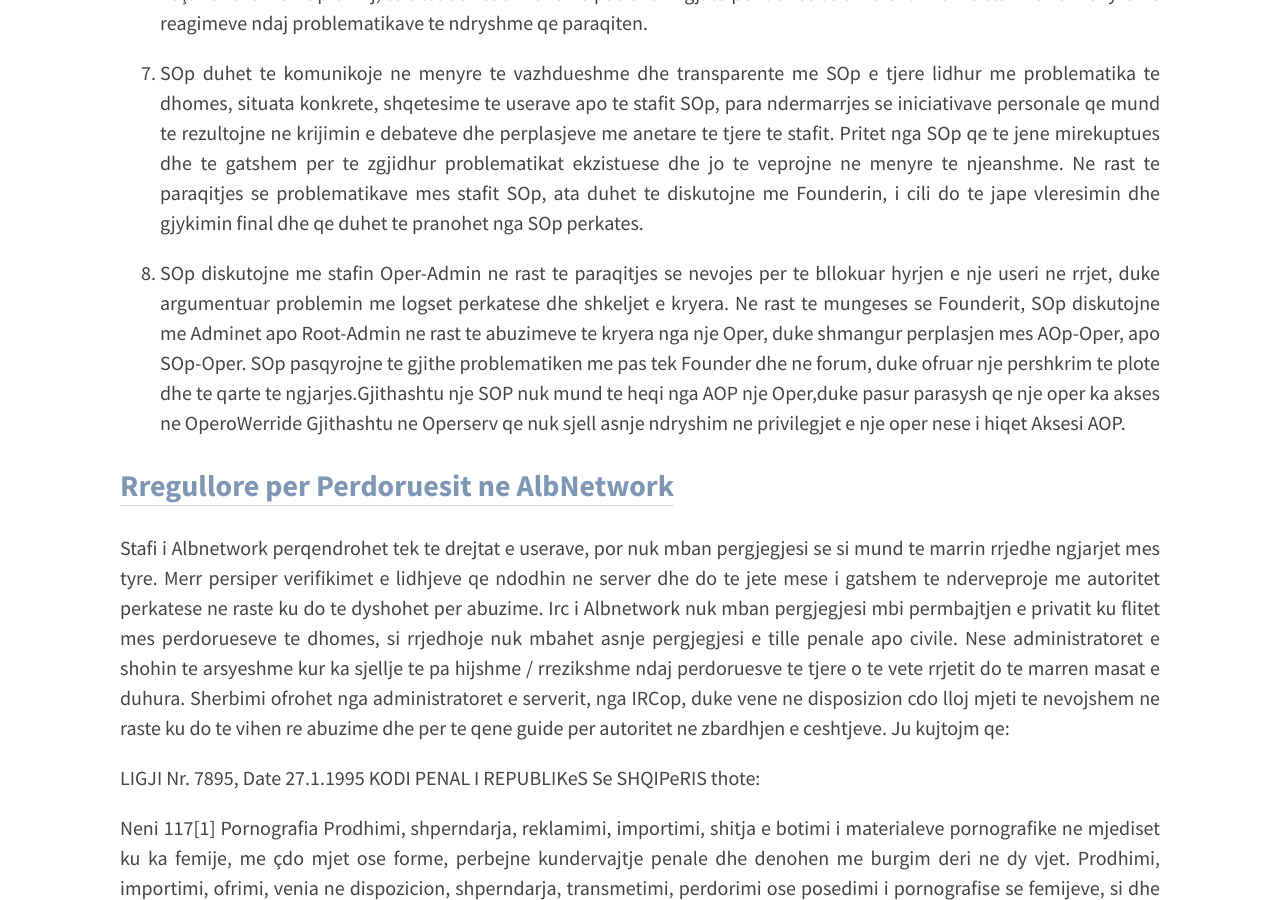
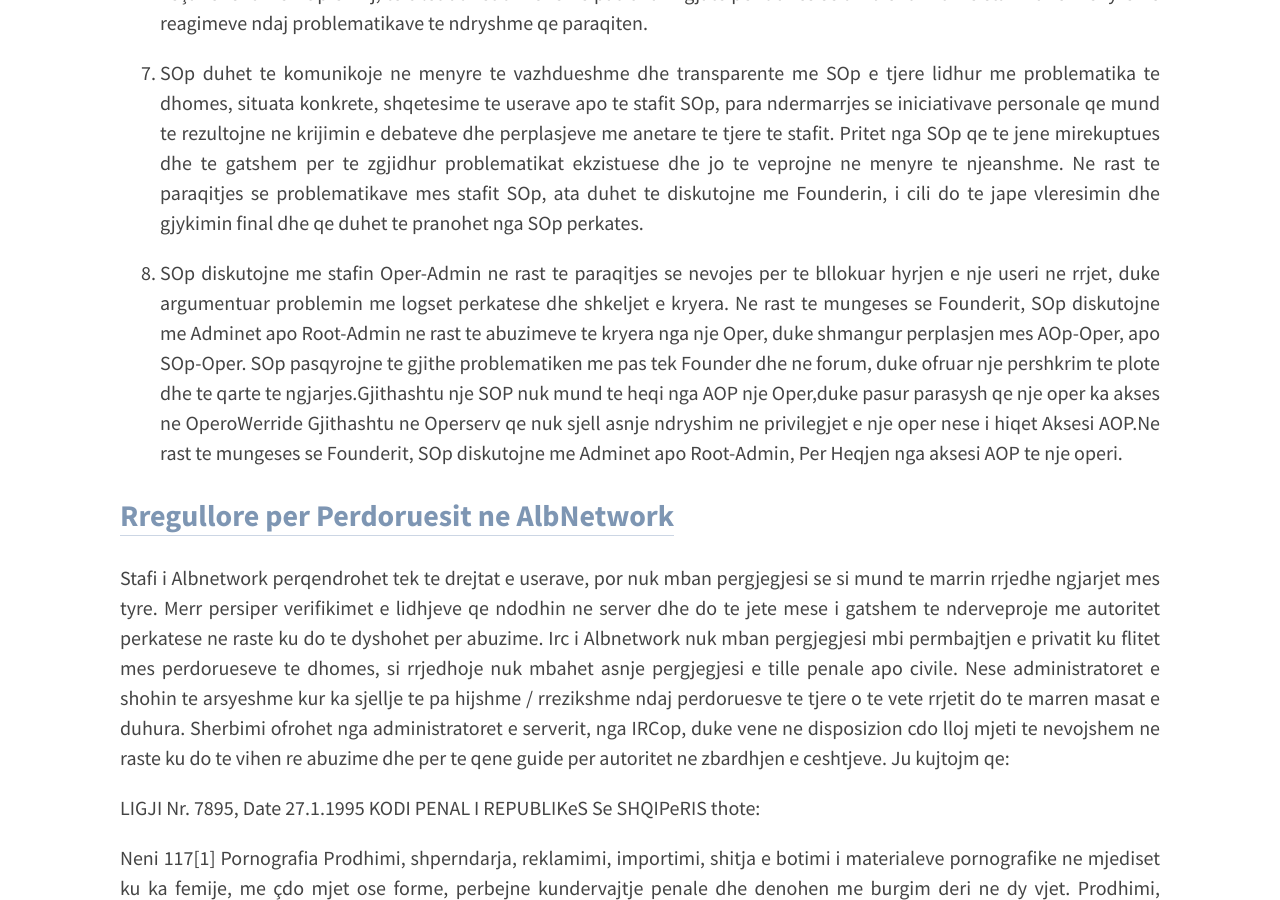
Before and after one commit to AlbnetworkOrg/albnetworkorg.github.io, a Jekyll site: the page built from rregullorja.md, in a window 1280 px wide and 900 px high, scrolled down 5076 px. Built offline with Jekyll 4.4.1, drawn with Linux system fonts in a browser that asks for light colours.

Commit message:
Update rregullorja.md

```diff
--- a/rregullorja.md
+++ b/rregullorja.md
@@ -116,7 +116,7 @@
 
 7. SOp duhet te komunikoje ne menyre te vazhdueshme dhe transparente me SOp e tjere lidhur me problematika te dhomes, situata konkrete, shqetesime te userave apo te stafit SOp, para ndermarrjes se iniciativave personale qe mund te rezultojne ne krijimin e debateve dhe perplasjeve me anetare te tjere te stafit. Pritet nga SOp qe te jene mirekuptues dhe te gatshem per te zgjidhur problematikat ekzistuese dhe jo te veprojne ne menyre te njeanshme. Ne rast te paraqitjes se problematikave mes stafit SOp, ata duhet te diskutojne me Founderin, i cili do te jape vleresimin dhe gjykimin final dhe qe duhet te pranohet nga SOp perkates.
 
-8. SOp diskutojne me stafin Oper-Admin ne rast te paraqitjes se nevojes per te bllokuar hyrjen e nje useri ne rrjet, duke argumentuar problemin me logset perkatese dhe shkeljet e kryera. Ne rast te mungeses se Founderit, SOp diskutojne me Adminet apo Root-Admin ne rast te abuzimeve te kryera nga nje Oper, duke shmangur perplasjen mes AOp-Oper, apo SOp-Oper. SOp pasqyrojne te gjithe problematiken me pas tek Founder dhe ne forum, duke ofruar nje pershkrim te plote dhe te qarte te ngjarjes.Gjithashtu nje SOP nuk mund te heqi nga AOP nje Oper,duke pasur parasysh qe nje oper ka akses ne OperoWerride Gjithashtu ne Operserv qe nuk sjell asnje ndryshim ne privilegjet e nje oper nese i hiqet Aksesi AOP.
+8. SOp diskutojne me stafin Oper-Admin ne rast te paraqitjes se nevojes per te bllokuar hyrjen e nje useri ne rrjet, duke argumentuar problemin me logset perkatese dhe shkeljet e kryera. Ne rast te mungeses se Founderit, SOp diskutojne me Adminet apo Root-Admin ne rast te abuzimeve te kryera nga nje Oper, duke shmangur perplasjen mes AOp-Oper, apo SOp-Oper. SOp pasqyrojne te gjithe problematiken me pas tek Founder dhe ne forum, duke ofruar nje pershkrim te plote dhe te qarte te ngjarjes.Gjithashtu nje SOP nuk mund te heqi nga AOP nje Oper,duke pasur parasysh qe nje oper ka akses ne OperoWerride Gjithashtu ne Operserv qe nuk sjell asnje ndryshim ne privilegjet e nje oper nese i hiqet Aksesi AOP.Ne rast te mungeses se Founderit, SOp diskutojne me Adminet apo Root-Admin, Per Heqjen nga aksesi AOP te nje operi.
 
 <p><a name="Rregullorja#Perdoruesit"></a></p>
 <h1><a href="#Rregullorja#Perdoruesit">Rregullore per Perdoruesit ne AlbNetwork</a></h1>
```
